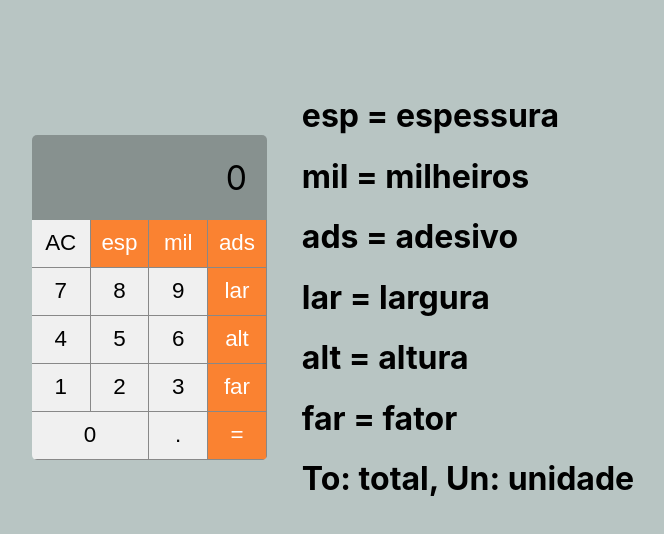
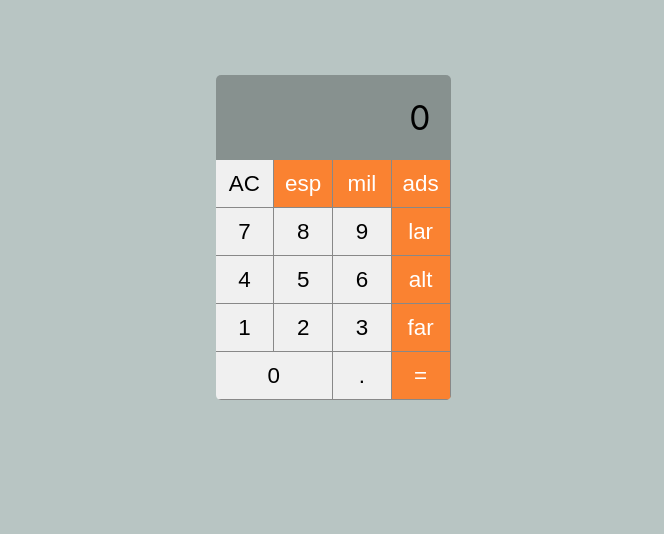
Before and after one commit to torresvictor100/calculadora-plastico, a React (Create React App) app: page / in a window 1280 px wide. Shown: the top 534 px of the page, without its empty margins (307-971 px from the left). Built offline with nearby package versions, Linux system fonts and the light colour scheme.

Commit message:
Update index.js

```diff
--- a/src/index.js
+++ b/src/index.js
@@ -6,20 +6,9 @@ import Calculator from './main/Calculador'
 
 ReactDOM.render(
   <React.StrictMode>
-    <div className='container' >
-      <div>
-        <Calculator />
-      </div>
-      <div className='instrusao'>
-          <h1>esp = espessura</h1>
-          <h1>mil = milheiros</h1>
-          <h1>ads = adesivo</h1>
-          <h1>lar = largura</h1>
-          <h1>alt = altura</h1>
-          <h1>far = fator</h1>
-          <h1>To: total, Un: unidade</h1>
-      </div>
-    </div>
+  <div className='container' >
+      <Calculator />
+  </div>
 
   </React.StrictMode>,
   document.getElementById('root')
```
